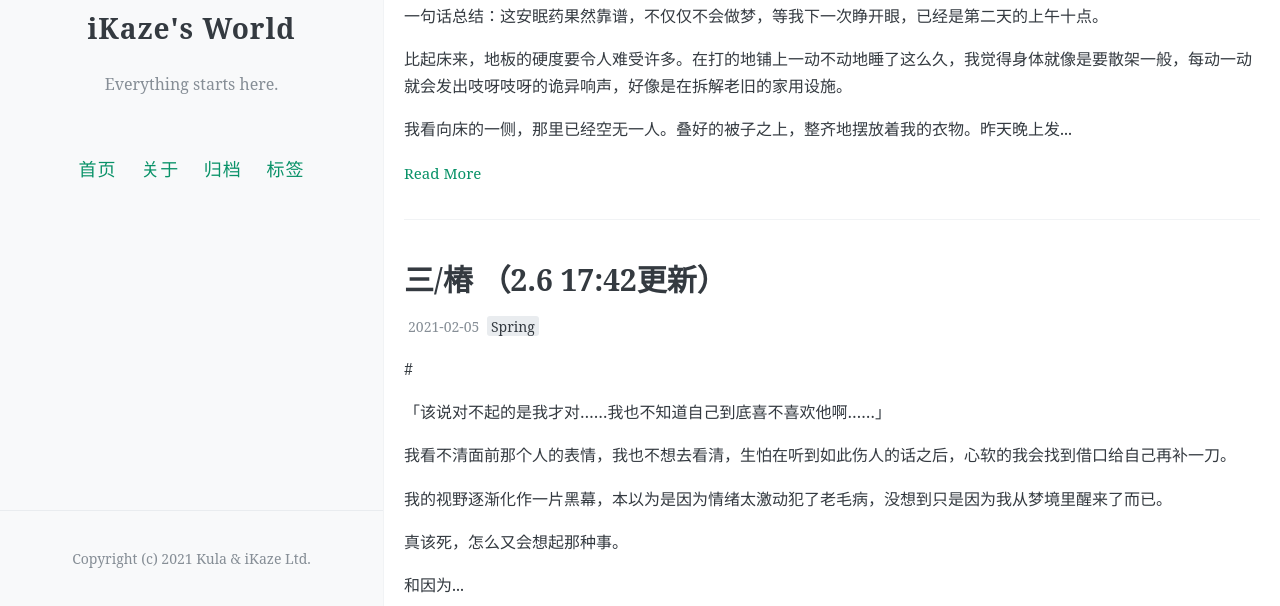
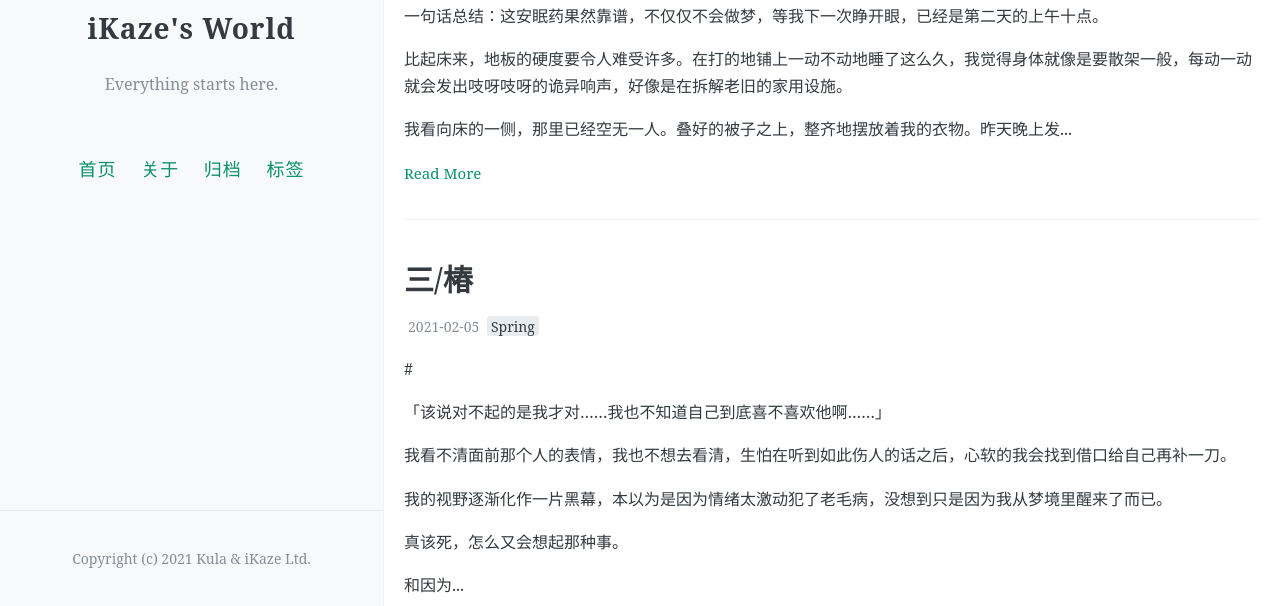
Before and after one commit to 1Kaze/iKaze, a Jekyll site: the page built from index.html, in a window 1280 px wide and 900 px high, cut to the strip 294-900 px from the top of the window. Built offline with Jekyll 4.4.1, drawn with Linux system fonts in a browser that asks for light colours; the list of posts is cut into pages by our own code; comment, search, counter and statistics services are not loaded.

Commit message:
Update 2021-1-31-springphobia3.md

```diff
--- a/_posts/2021-1-31-springphobia3.md
+++ b/_posts/2021-1-31-springphobia3.md
@@ -2,7 +2,7 @@
 
 
 layout: post
-title: 三/椿   （2.6 17:42更新）
+title: 三/椿
 date: 2021/2/5
 Author: iKaze
 categories:
```
